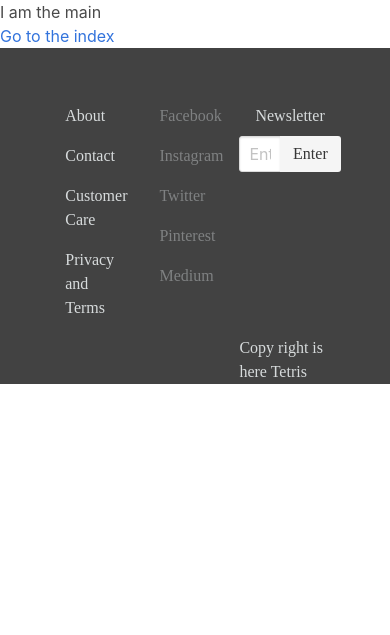
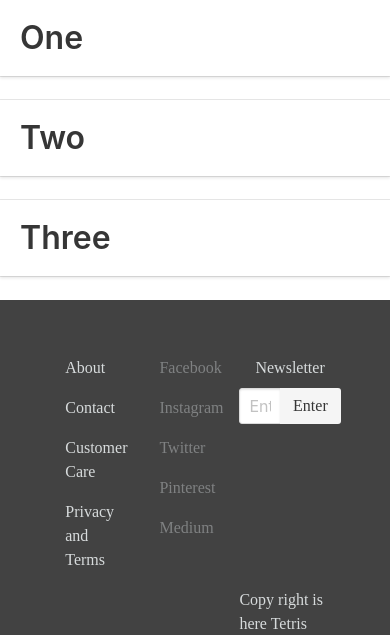
Before and after one commit to olaoluwa-98/tetris, a Django app: template store/templates/store/pages/about.html in a window 390 px wide. Shown: the top 635 px of the page. Run offline with Django 3.2, Linux system fonts and the light colour scheme; the template is opened without the code that fills it, so the values that code supplies are empty; parts of the project's set-up code (start-up, migrations or seed data) failed here and were passed over.

Commit message:
add .env and make navbar responsive

```diff
--- a/requirements.txt
+++ b/requirements.txt
@@ -16,3 +16,4 @@ django-debug-toolbar==1.9.1
 #django-test-plus==1.0.20
 #factory-boy==2.9.2
 pdbpp
+python-dotenv==0.7.1
--- /dev/null
+++ b/runtime.txt
@@ -0,0 +1 @@
+python-3.6.4
--- a/store/templates/store/base.html
+++ b/store/templates/store/base.html
@@ -43,3 +43,30 @@
 <!-- JavaScript Files -->
 <script src="{% static 'store/js/jquery.min.js' %}?v=3.2.1" ></script>
 <script src="{% static 'store/js/tetris.js' %}?v=0.1.0" ></script>
+<script type="text/javascript">
+  document.addEventListener('DOMContentLoaded', function () {
+
+  // Get all "navbar-burger" elements
+  var $navbarBurgers = Array.prototype.slice.call(document.querySelectorAll('.navbar-burger'), 0);
+
+  // Check if there are any navbar burgers
+  if ($navbarBurgers.length > 0) {
+
+    // Add a click event on each of them
+    $navbarBurgers.forEach(function ($el) {
+      $el.addEventListener('click', function () {
+
+        // Get the target from the "data-target" attribute
+        var target = $el.dataset.target;
+        var $target = document.getElementById(target);
+
+        // Toggle the class on both the "navbar-burger" and the "navbar-menu"
+        $el.classList.toggle('is-active');
+        $target.classList.toggle('is-active');
+
+      });
+    });
+  }
+
+});
+</script>
--- a/store/templates/store/header.html
+++ b/store/templates/store/header.html
@@ -5,13 +5,13 @@
         {% load static %}
         <img src="{% static 'store/img/logo.png' %}?v=1" alt="TETRIS: a clothing store" width="112" height="28">
       </a>
-      <div class="navbar-burger burger" data-target="navbarExampleTransparentExample">
+      <div class="navbar-burger burger" data-target="navMenu">
         <span></span>
         <span></span>
         <span></span>
       </div>
     </div>
-    <div id="navbarMenuHeroB" class="navbar-menu">
+    <div id="navMenu" class="navbar-menu">
       <div class="navbar-end">
         <a class="navbar-item" href="{% url 'store:men' %}">
           Men's
--- a/store/templates/store/pages/about.html
+++ b/store/templates/store/pages/about.html
@@ -1,5 +1,3 @@
-
-<!-- about page -->
 {% extends "store/base.html" %}
 
 {% block title %}
@@ -8,8 +6,20 @@
 
 
 {% block content %}
-<div class="main">
-  <h2>I am the main</h2>
-  <a href="{% url 'store:index' %}">Go to the index</a>
+
+<div class="tile is-ancestor">
+  <div class="tile is-4 is-vertical is-parent">
+    <div class="tile is-child box">
+      <p class="title">One</p>
+    </div>
+    <div class="tile is-child box">
+      <p class="title">Two</p>
+    </div>
+  </div>
+  <div class="tile is-parent">
+    <div class="tile is-child box">
+      <p class="title">Three</p>
+    </div>
+  </div>
 </div>
 {% endblock %}
```
Also changed, not shown: tetris/settings.py (+12 -9 lines), 4 other files.
